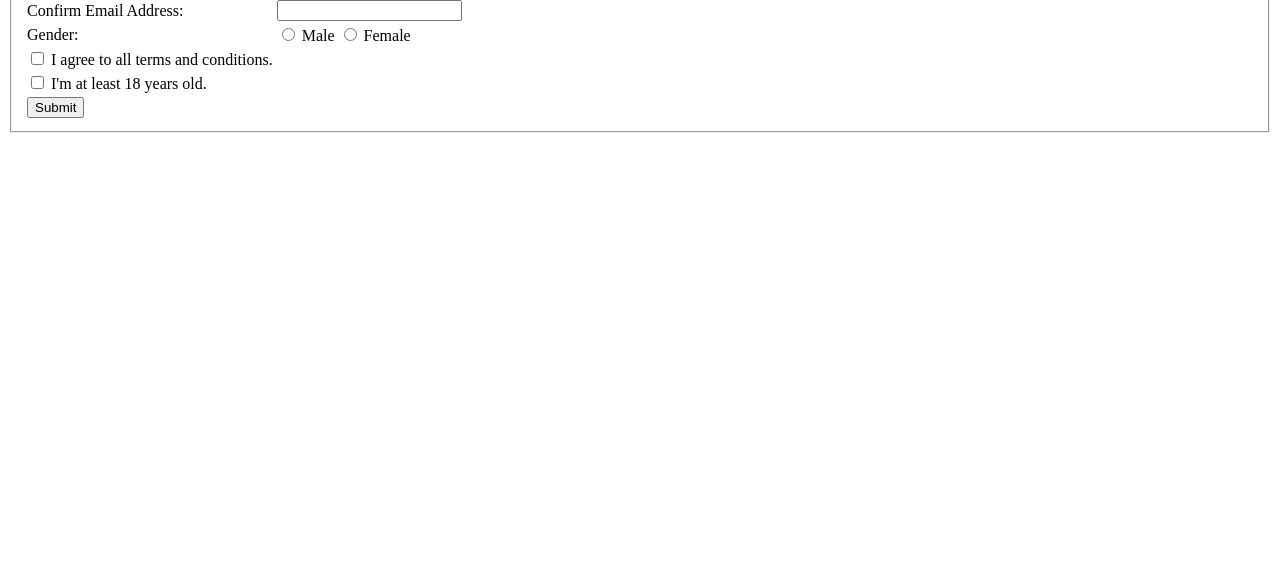
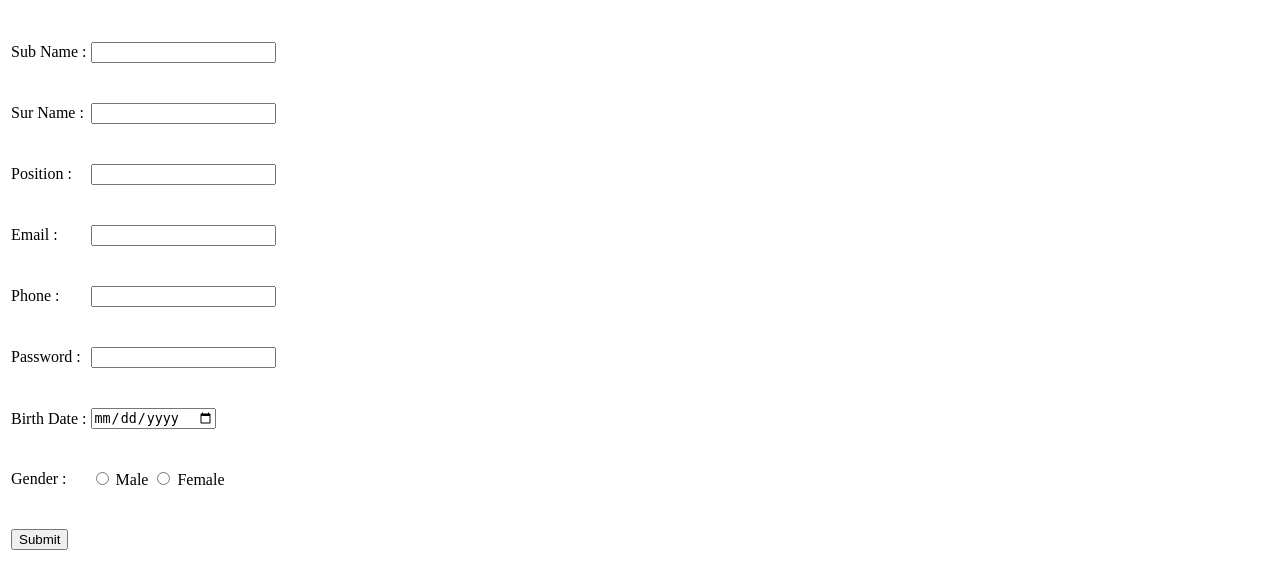
Before and after one commit to tanvir17th/springwk, a PHP site: page / in a window 1280 px wide. Shown: the part 231-800 px from the top of the page. Run offline with PHP 8.4, Linux system fonts and the light colour scheme.

Commit message:
first repo

```diff
--- a/index.php
+++ b/index.php
@@ -1,66 +1,67 @@
 <!DOCTYPE html>
-<html>
 <head>
-    <title>User Registration</title>
+    <title>Event admin registration </title>
 </head>
 <body>
-    <header>
-        <h1>User Registration</h1>
-    </header>
-    <main>
+    <h1> Event Planning Admin Registration </h1>
+    <img src ="image/prc.webp" alt="Event Logo"  width="300" height="150">  <br> <br> <br>
     <form action="show.php" method="post">
-            <fieldset>
-                <legend>User Information</legend>
+
     <table>
         <tr>
-                        <td>Name:</td>
-                        <td><input type="text" name="name" id="name"></td>
+            <td><label for="subname">Sub Name :</label> <br><br><br>  </td>
+            <td><input type="text" id="subname" name="subname"> <br> <br> <br> </td>
         </tr>
+
         <tr>
-                        <td>Username:</td>
-                        <td><input type="text" name="username" id="username"></td>
+            <td><label for="surname">Sur Name :</label> <br> <br><br> </td>
+            <td><input type="text" id="surname" name="surname"> <br> <br> <br> </td>
         </tr>
+
         <tr>
-                        <td>Password:</td>
-                        <td><input type="password" name="password" id="password"></td>
+            <td><label for="position">Position :</label> <br> <br><br> </td>
+            <td><input type="text" id="position" name="position"> <br> <br> <br> </td>
         </tr>
+
         <tr>
-                        <td>Confirm Password:</td>
-                        <td><input type="password" name="confirmpassword" id="confirmpassword"></td>
+            <td><label for="email">Email :</label> <br> <br><br> </td>
+            <td><input type="text" id="email" name="email"> <br> <br> <br> </td>
         </tr>
+
         <tr>
-                        <td>Email Address:</td>
-                        <td><input type="email" name="email" id="email"></td>
+            <td><label for="phone">Phone :</label> <br> <br><br> </td>
+            <td><input type="text" id="phone" name="phone"> <br> <br> <br> </td>
         </tr>
+
         <tr>
-                        <td>Confirm Email Address:</td>
-                        <td><input type="email" name="confirmemail" id="confirmemail"></td>
+            <td><label for="password">Password :</label> <br> <br><br> </td>
+            <td><input type="password" id="password" name="password"> <br> <br> <br> </td>
         </tr>
+
         <tr>
-                        <td>Gender:</td>
+            <td><label for="dob">Birth Date :</label> <br><br><br>  </td>
+            <td><input type="date" id="dob" name="dob"> <br> <br> <br> </td>
+        </tr>
+
+        <tr>
+            <td><label for="gender">Gender :</label> <br><br><br>  </td>
             <td>
-                            <input type="radio" name="gender" value="male" id="male"> Male
-                            <input type="radio" name="gender" value="female" id="female"> Female
+                <input type="radio" id="male" name="gender" value="male">
+                <label for="male">Male
+
+                <input type="radio" id="female" name="gender" value="female">
+                <label for="female">Female <br><br> <br>
+
             </td>
+
         </tr>
+
         <tr>
-                        <td>
-                            <input type="checkbox" name="terms" id="terms"> I agree to all terms and conditions.
-                        </td>
+            <td><input type="submit" value="Submit"> </td>
         </tr>
-                    <tr>
-                        <td>
-                            <input type="checkbox" name="age" id="age"> I'm at least 18 years old.
-                        </td>
-                    </tr>
-                    <tr>
-                        <td>
-                            <input type="submit" value="Submit">
-                        </td>
-                    </tr>
+
     </table>
-            </fieldset>
+
     </form>
-    </main>
     </body>
     </html>
```
Lines whose indentation alone changed are shown as unchanged.
